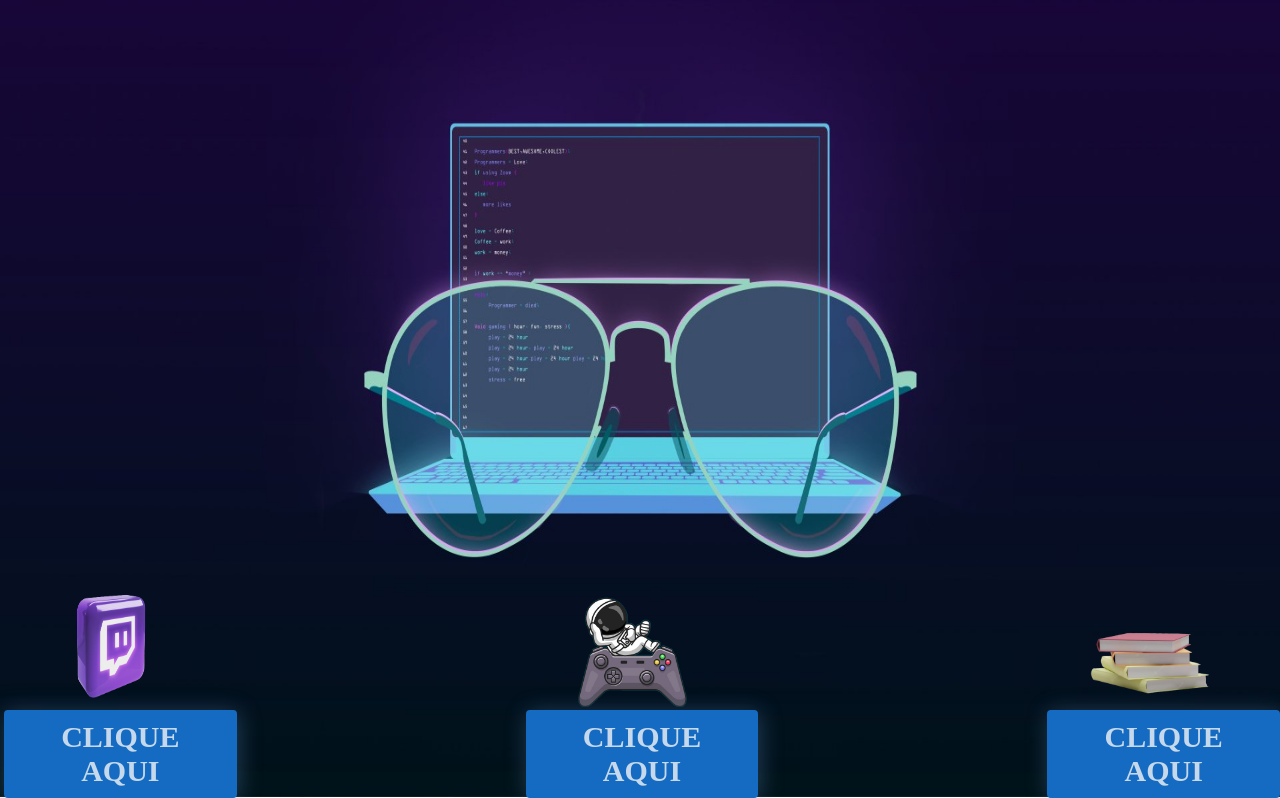
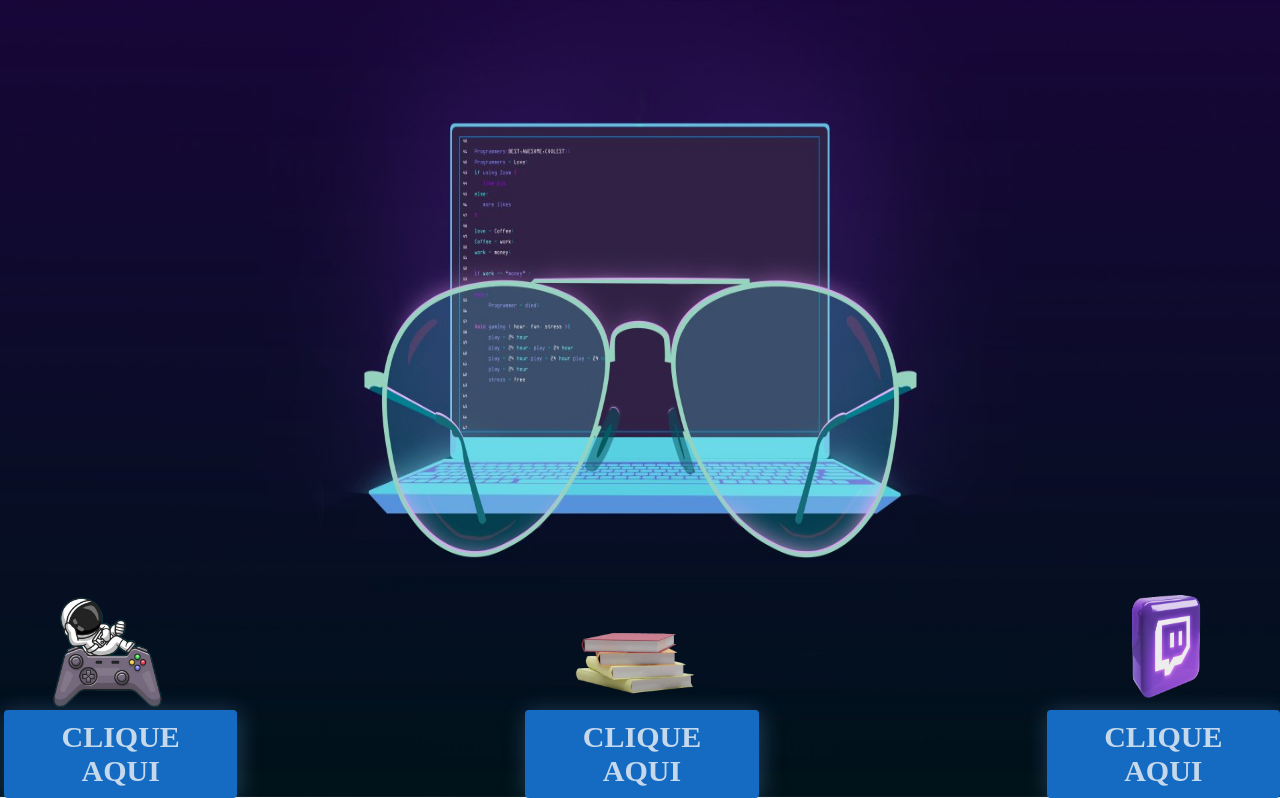
Before and after one commit to jnzinpx/Tropa-Da-Computaria, a plain HTML site: page index.html in a window 1280 px wide. Shown: the part 251-1049 px from the top of the page. Drawn offline with Linux system fonts and the light colour scheme.

Commit message:
ajuste no cards da pag

```diff
--- a/index.html
+++ b/index.html
@@ -48,9 +48,9 @@
 
       <div class="M-cards">
         <div class="cards flex">
-          <img src="imgs/dc.png" alt="">
           <img src="imgs/gamer.png" alt="">
           <img src="imgs/estudos.png" alt="">
+          <img src="imgs/dc.png" alt="">
         </div>
 
         <div class="botao flex">
--- a/style.css
+++ b/style.css
@@ -73,10 +73,11 @@ p {
 
 .cards img {
   width: 150px;
+  margin-left: 10px;
 }
 
 .botao {
-  gap: 285px;
+  gap: 284px;
 }
 
 .botao button{
```
